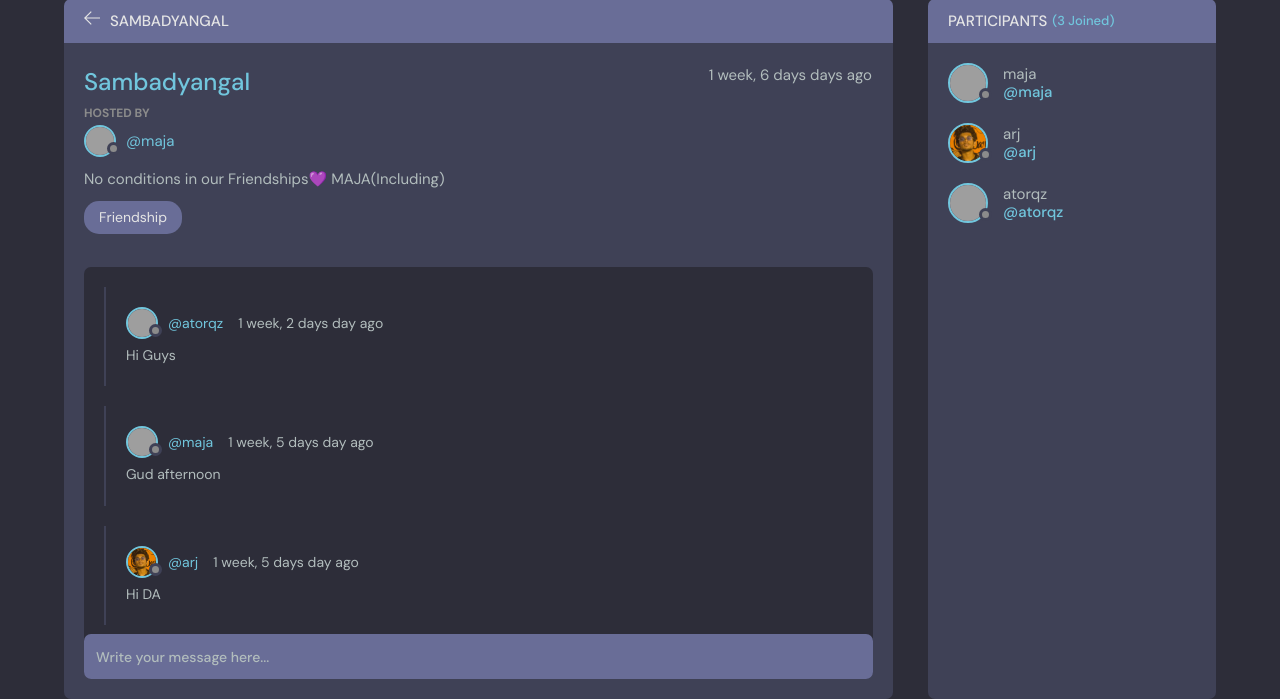
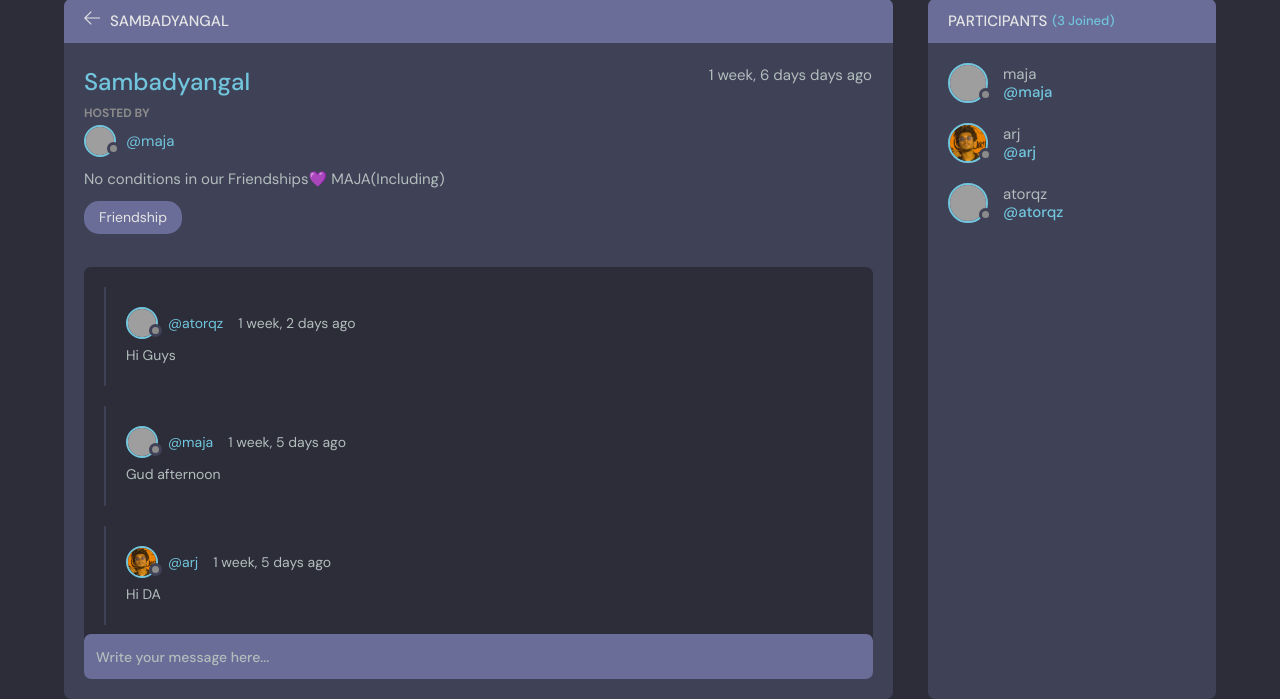
Before and after one commit to maja-98/Django-Project, a Django app: page /room/1/ in a window 1280 px wide. Shown: the part 151-850 px from the top of the page. Run offline with Django 4.2, Linux system fonts and the light colour scheme; data comes from the database, SQL or seed files in the repository; grey boxes are pictures that could not be loaded.

Commit message:
Update room.html

```diff
--- a/studybud/base/templates/base/room.html
+++ b/studybud/base/templates/base/room.html
@@ -106,7 +106,7 @@
                         </div>
                         <span>@{{message.user.username}}</span>
                       </a>
-                      <span class="thread__date">{{message.created|timesince}} day ago</span>
+                      <span class="thread__date">{{message.created|timesince}}  ago</span>
                     </div>
                     {% if request.user == message.user %}
                     <a href = {% url 'delete-message' room.id message.id%}>
```
